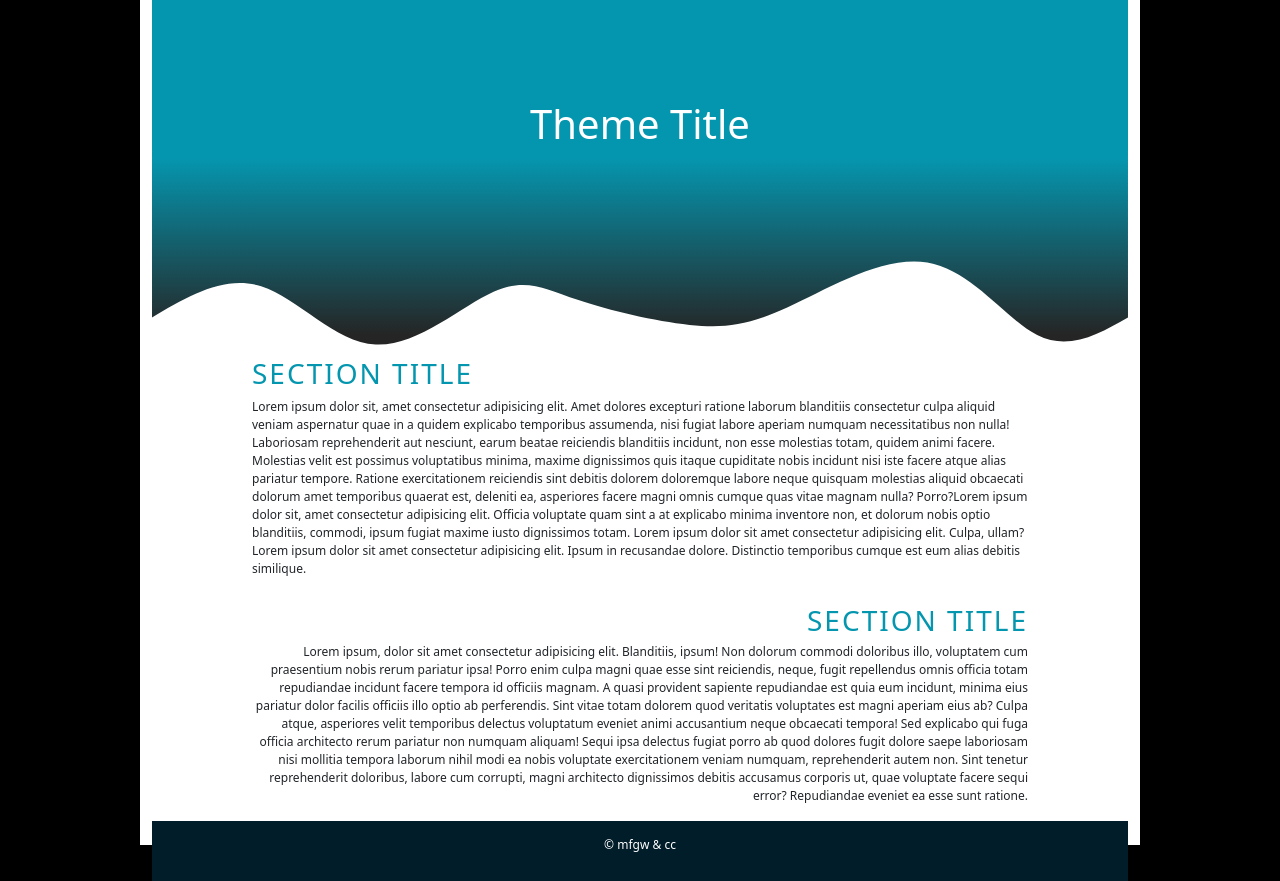
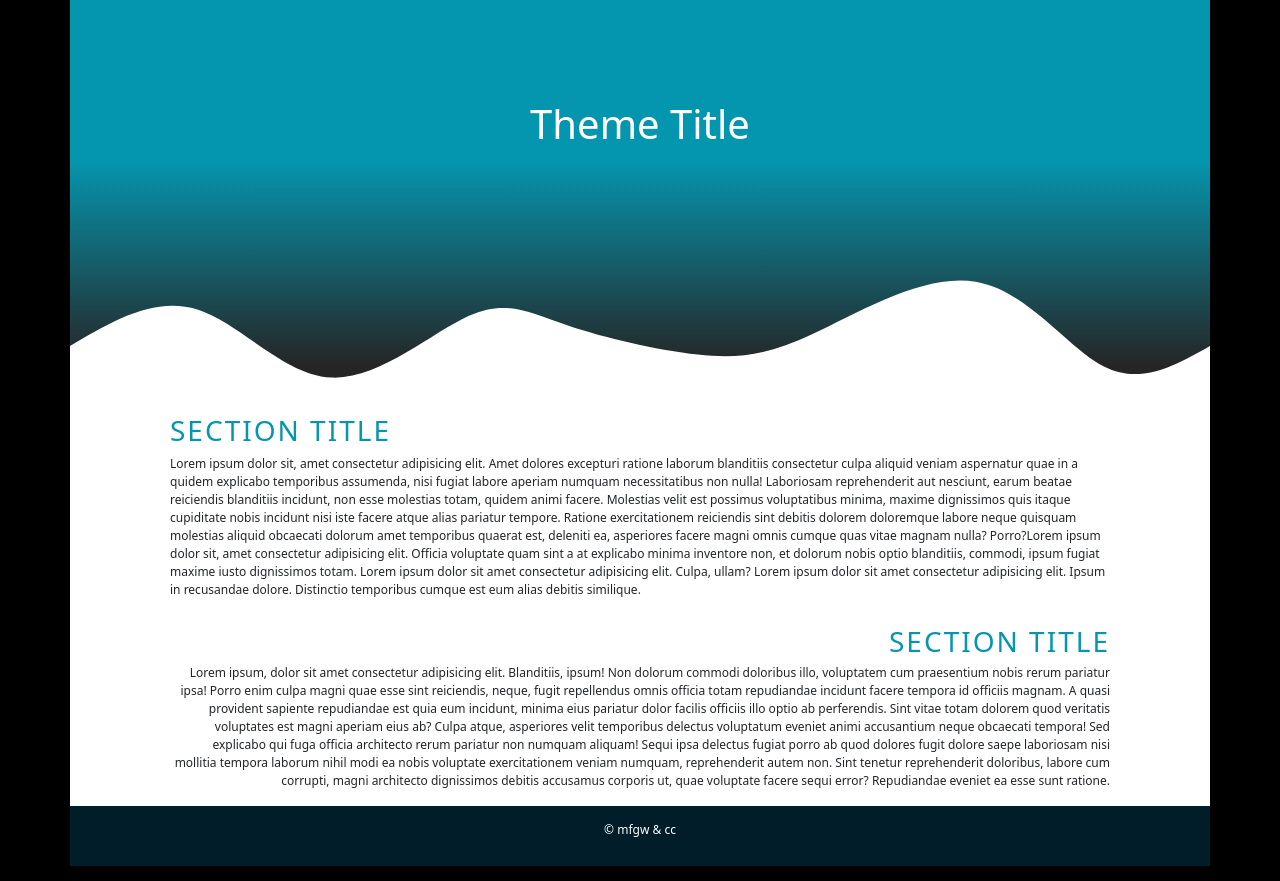
Before and after one commit to ChrissyClear/Daily-Challenge, a plain HTML site: page index.html in a window 1280 px wide. Drawn offline with nearby package versions, Linux system fonts and the light colour scheme.

Commit message:
fixed padding space to zero

```diff
--- a/css/styles.css
+++ b/css/styles.css
@@ -1,13 +1,16 @@
 body {
     background-color: rgb(0, 0, 0);
+    margin: auto;
+    padding: auto;
 }
-
+/* add padding 0 to take away padding space on sides */
 .container {
     background-color: rgb(255, 255, 255);
     margin: auto;
-    height: 845px;
-    width: 1000px;
+    height: 100%;
+    width: 100%;
     margin-bottom: 0;
+    padding: 0;
 }
 
 header {
@@ -19,6 +22,8 @@ h1 {
     color: rgb(255, 255, 255);
     text-align: center;
     padding-top: 100px;
+    margin-left: 0;
+    margin-right: 0%;
 }
 
 h3 {
```
